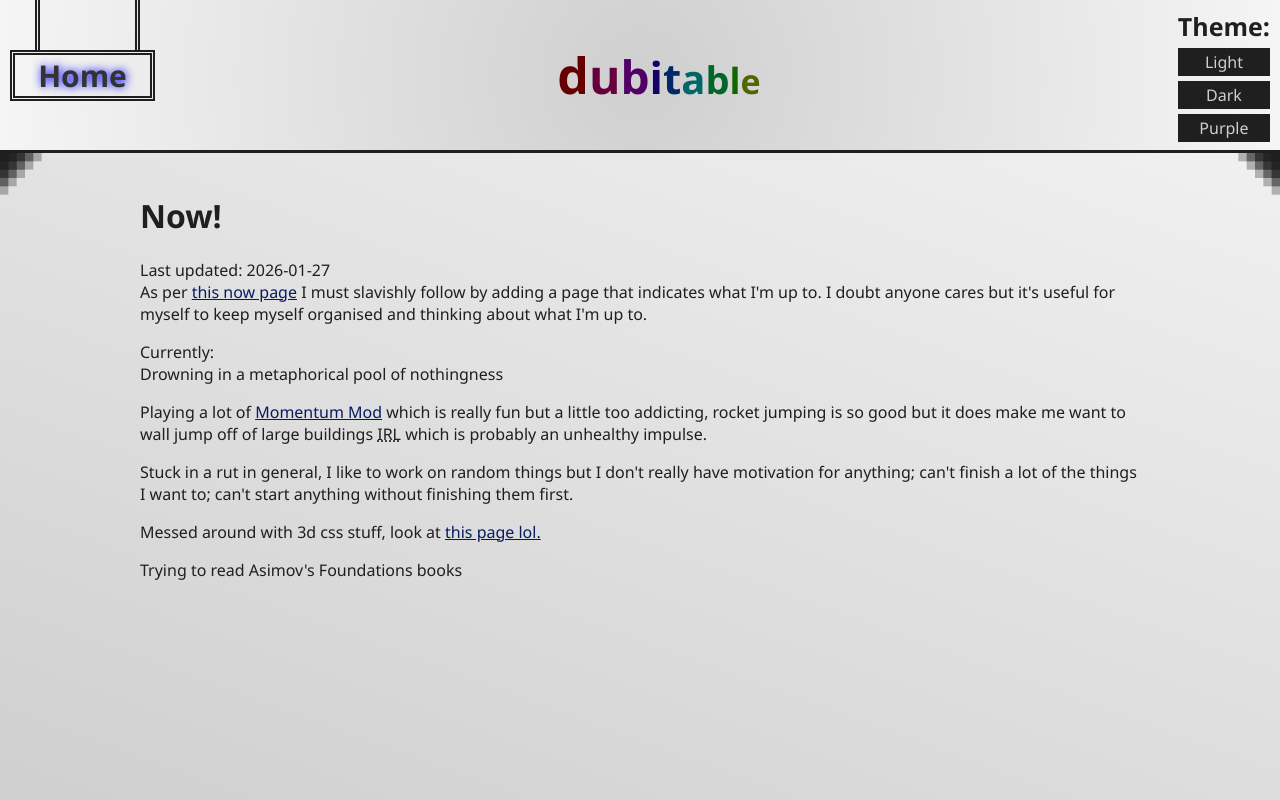
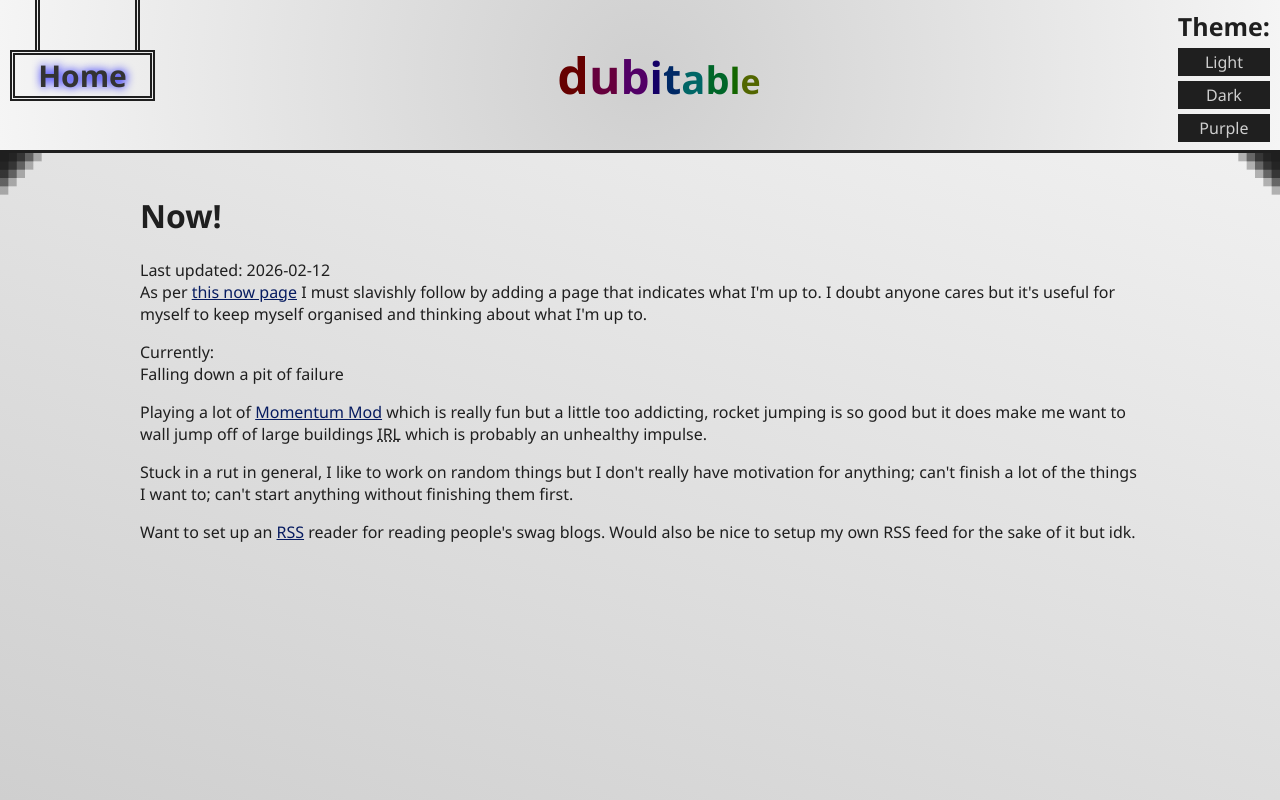
Before and after one commit to dubitabley/website, a SvelteKit app: page /now in a window 1280 px wide. Built offline with nearby package versions, Linux system fonts and the light colour scheme.

Commit message:
Update now page

```diff
--- a/src/routes/(app)/now/+page.svelte
+++ b/src/routes/(app)/now/+page.svelte
@@ -1,7 +1,7 @@
 <h1>Now!</h1>
 
 <p>
-    Last updated: 2026-01-27 <br />
+    Last updated: 2026-02-12 <br />
     As per
     <a href="https://nownownow.com/about"> this now page </a>
     I must slavishly follow by adding a page that indicates what I'm up to. I doubt
@@ -12,7 +12,7 @@
 <p>
     Currently: <br />
 
-    Drowning in a metaphorical pool of nothingness
+    Falling down a pit of failure
 </p>
 
 <p>
@@ -29,7 +29,7 @@
 </p>
 
 <p>
-    Messed around with 3d css stuff, look at <a href="/css3d">this page lol.</a>
+    Want to set up an <a href="https://en.wikipedia.org/wiki/RSS">RSS</a> reader for
+    reading people's swag blogs. Would also be nice to setup my own RSS feed for the
+    sake of it but idk.
 </p>
-
-<p>Trying to read Asimov's Foundations books</p>
```
